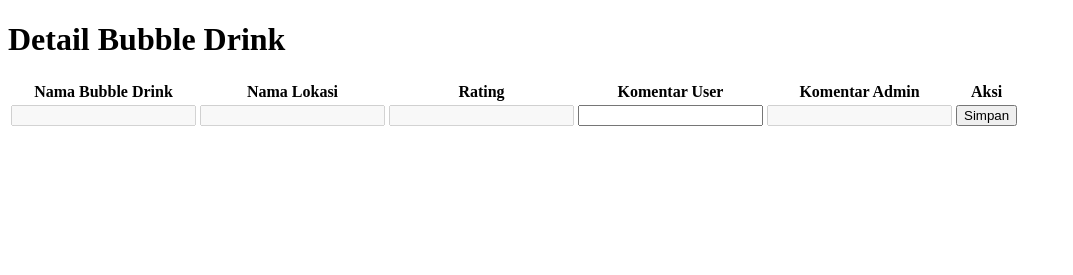
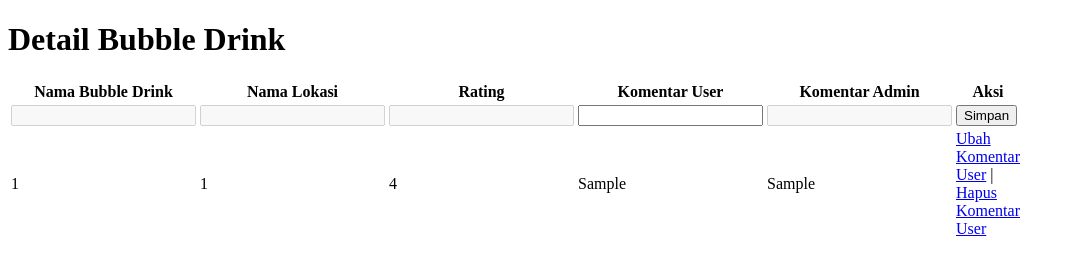
Before and after one commit to Caichang456/SIG_Bubble_Drink_PHP_Mysql, a PHP site: page /detail_bubble_drink.php in a window 1280 px wide. Shown: the part 508-783 px from the top of the page, without its empty margins (0-1073 px from the left). Run offline with PHP 8.4, Linux system fonts and the light colour scheme; tables that the repository leaves empty hold one stand-in row (values such as "Sample post"); some libraries are stand-ins or nearby versions.

Commit message:
Perbaikan

```diff
--- a/detail_bubble_drink.php
+++ b/detail_bubble_drink.php
@@ -74,6 +74,23 @@
 					<td><input type="submit" name="submit" value="Simpan"></td>
 				</tr>
 			</form>
+			<?php
+				include "koneksi.php";
+				$data=mysqli_query($koneksi,"select * from tb_komentar_dan_rating");
+				while($d=mysqli_fetch_array($data)){ ?>
+					<tr>
+						<td><?php echo $d['id_bubble_drink']; ?></td>
+						<td><?php echo $d['id_lokasi']; ?></td>
+						<td><?php echo $d['rating']; ?></td>
+						<td><?php echo $d['komentar_user']; ?></td>
+						<td><?php echo $d['komentar_admin']; ?></td>
+						<td>
+							<a href="ubah_komentar_user.php?id_komentar=<?php echo $d['id_komentar']; ?>">Ubah Komentar User</a> |
+							<a href="hapus_komentar_user.php?id_komentar=<?php echo $d['id_komentar']; ?>">Hapus Komentar User</a>
+						</td>
+					</tr>
+				<?php }
+			?>
 		</table>
 	</body>
 </html>
```
